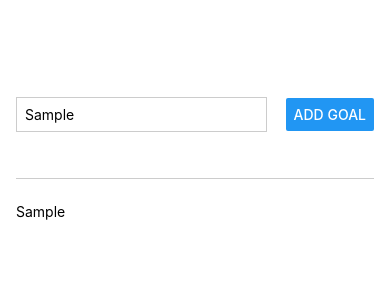
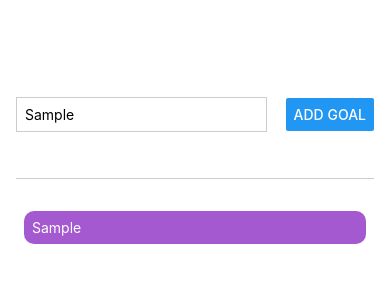
Before and after one commit to ihlasMert/react-native-todolist, a React Native app: screen / in a window 390 px wide. Both pictures are taken after typing "Sample" into the empty fields and a click on the button "ADD GOAL". Shown: the top 300 px of the page. Built offline with nearby package versions, Linux system fonts and the light colour scheme.

Commit message:
added some styles

```diff
--- a/App.js
+++ b/App.js
@@ -28,7 +28,9 @@
       </View>
       <View style={styles.goalsContainer}>
         {courseGoals.map((goal) => (
-          <Text key={goal}>{goal}</Text>
+          <View style={styles.goalItem}>
+            <Text key={goal} style={styles.goalText}>{goal}</Text>
+          </View>
         ))}
       </View>
     </View>
@@ -60,4 +62,14 @@
   goalsContainer: {
     flex: 5,
   },
+  goalItem: {
+    margin: 8,
+    padding: 8,
+    borderRadius: 10,
+    backgroundColor: "#A459D1",
+    color: "white",
+  },
+  goalText: {
+    color: "white",
+  },
 });
```
